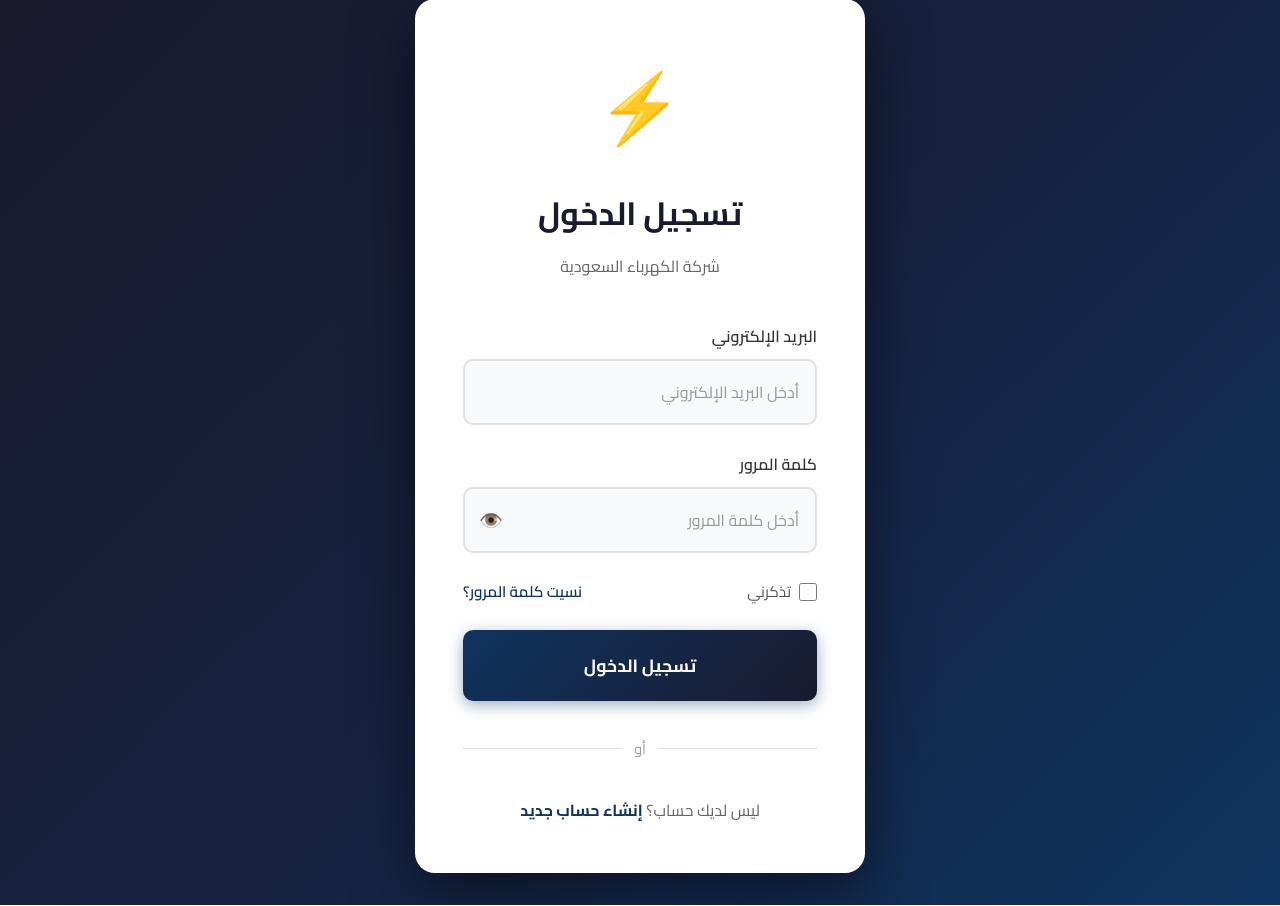
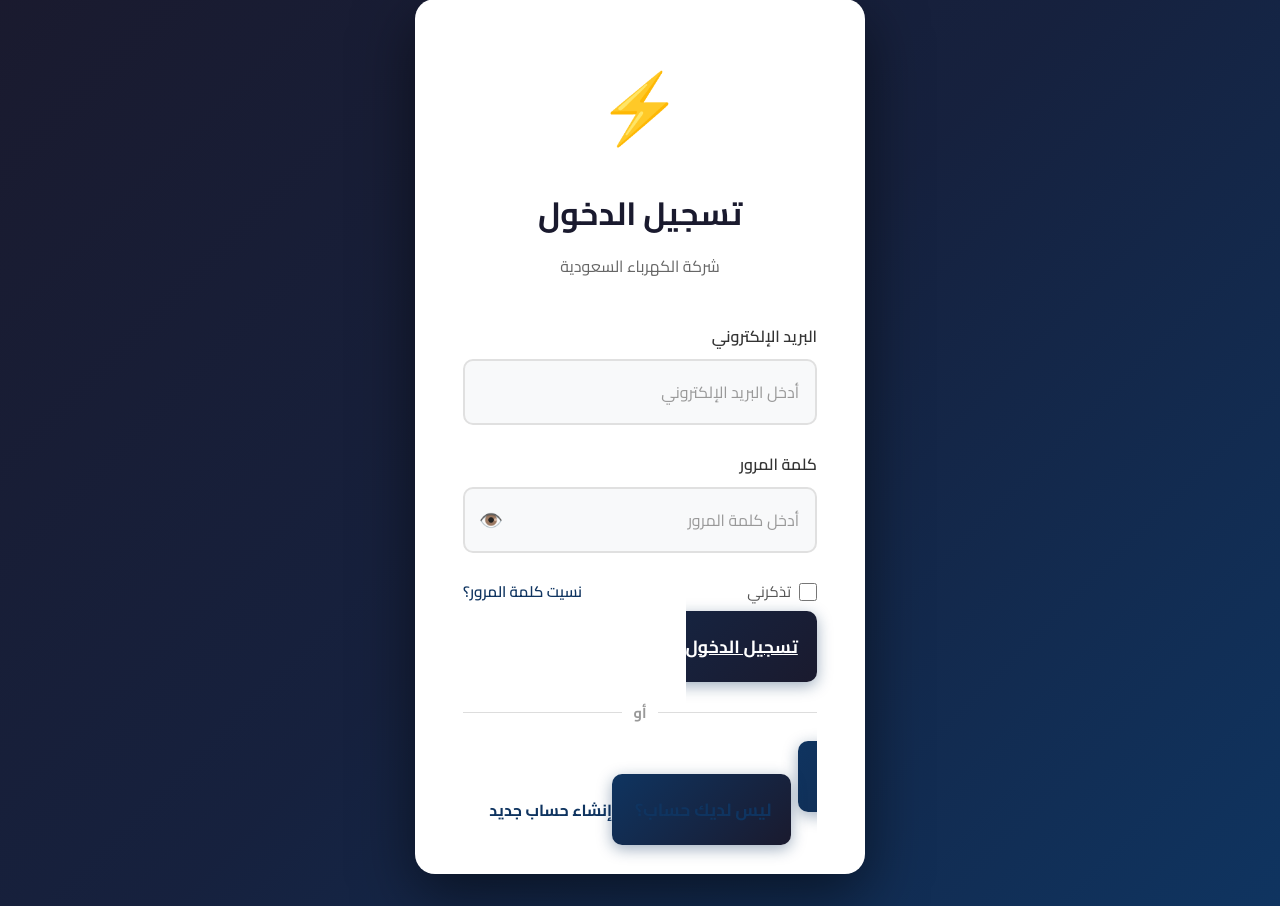
Before and after one commit to b7ls/attendance-system, a Flask app: page /login in a window 1280 px wide. Shown: the part 33-939 px from the top of the page. Run offline with Flask 3, Linux system fonts and the light colour scheme.

Commit message:
Change login button to a link with button styling

```diff
--- a/templates/f2.html
+++ b/templates/f2.html
@@ -50,7 +50,7 @@
                 <a href="{{ url_for('forgot_password') }}" class="forgot-link">نسيت كلمة المرور؟</a>
             </div>
 
-            <button type="submit" class="btn-login">تسجيل الدخول</button>
+           <a href="f6.html" <button type="submit" class="btn-login">تسجيل الدخول</button>
         </form>
 
         <div class="divider ">
```
